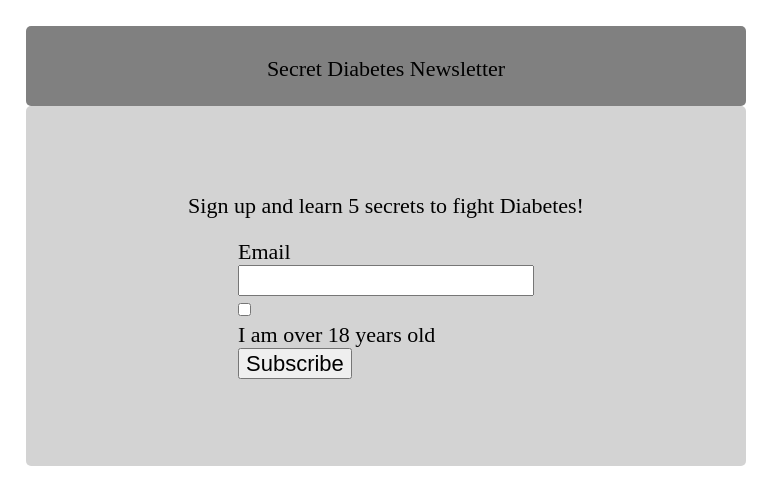
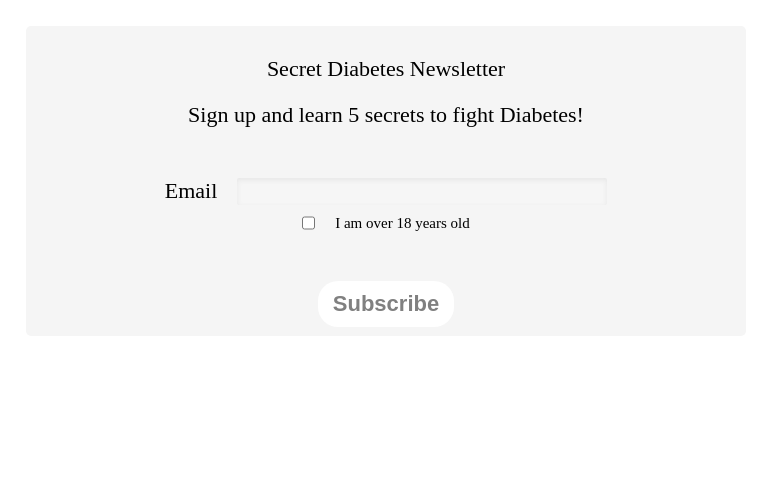
Before and after one commit to ITMD-362-Fall-Rita-Sanabria/lab3, a plain HTML site: page index.html in a window 1280 px wide. Shown: the whole page, without its empty margins (0-783 px from the left). Drawn offline with nearby package versions, Linux system fonts and the light colour scheme.

Commit message:
added color and button adjusts

```diff
--- a/css/screen.css
+++ b/css/screen.css
@@ -209,34 +209,75 @@ label {
 .border{
 
  width: 700px;
-  height: 20px;
+  height: 250px;
   display: flex;
   flex-direction: column;
   gap: 20px;
   align-items: center;
 
-  background-color: grey;
+  background-color: rgb(245, 245, 245);
   border-radius: 5px;
   padding: 30px 10px;
 
 }
 
-.emailborder{
+#input-age-verification label{
+  font-size: 15px;
+  color: black;
+}
 
- width: 700px;
-  height: 300px;
+
+#input-email input{
+  width: 350px;
+  background-color: rgb(246, 246, 246);
+  box-shadow: inset 0px 2px 5px rgb(230, 230, 230);
+
+  border: none;
+  border-radius: 2px;
+
+
+  font-size: 15px;
+  padding: 5px 10px;
+}
+
+.listbox{
   display: flex;
   flex-direction: column;
-  justify-content: center;
-  gap: 20px;
+  gap: 5px;
   align-items: center;
 
-  background-color: lightgrey;
-  border-radius: 5px;
-  padding: 30px 10px;
 
+  margin-top: 30px;}
+
+#input-email{
+  display: flex;
+  flex-direction: row;
+  gap: 20px;
+}
+
+#input-age-verification{
+  display: flex;
+  flex-direction: row;
+  gap: 20px;
+}
+
+#input-submit{
+  margin-top: 40px;
 }
 
 
 
-/* ===== STATE STYLES ======= */
+#input-submit input[value="Subscribe"]{
+  color: grey;
+  font-weight: 700;
+  flex-direction: column;
+
+  background-color: white;
+
+  border-radius: 20px;
+  border: 5px grey;
+
+  padding: 10px 15px;
+
+
+ }
--- a/index.html
+++ b/index.html
@@ -11,15 +11,12 @@
 <main id="content">
   <form method="get" action="#null">
     <div class ="border">
-      <h1>Secret Diabetes Newsletter</h1>
-    </div>
-  <div class ="emailborder">
+    <h1>Secret Diabetes Newsletter</h1>
 
     <p>
       Sign up and learn 5 secrets to fight Diabetes!
     </p>
-  <div>
-    <ol>
+    <ol class="listbox">
       <li id="input-email">
         <label for="email">Email</label>
         <input type="email" name="email" id="email" pattern="^.+@.+$" />
```
